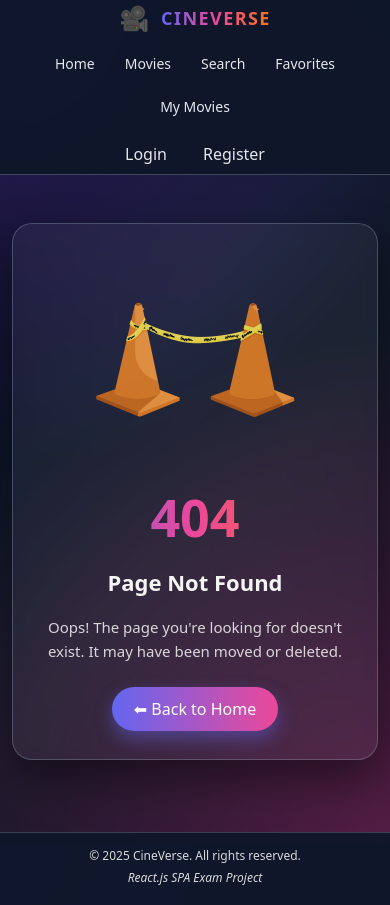
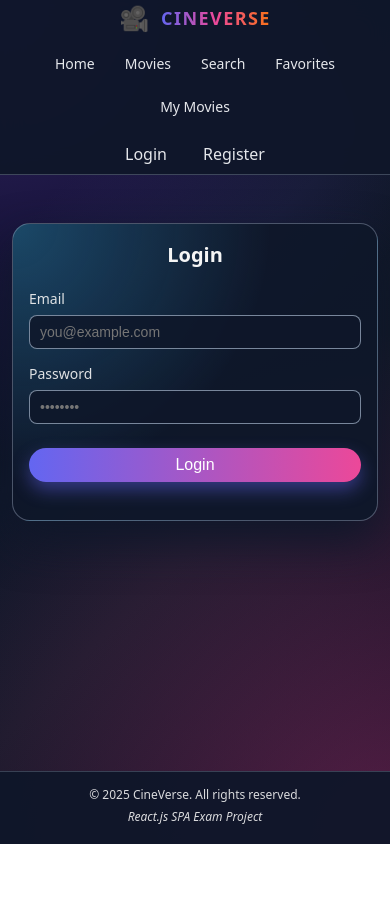
Before and after one commit to ZlatkoMarianov/React.js_Project, a React (Vite) app in the folder client/: page /login in a window 390 px wide. After the commit the page ends 844 px from the top, so only its background shows below. Built offline with nearby package versions, Linux system fonts and the light colour scheme.

Commit message:
Add login component and Auth.module.css

```diff
--- a/client/src/App.jsx
+++ b/client/src/App.jsx
@@ -10,6 +10,8 @@ import Favorites from './components/favorites/Favorites.jsx';
 import MyMovies from './components/myMovies/MyMovies.jsx';
 import Create from './components/create/Create.jsx';
 import Details from './components/details/Details.jsx';
+import Edit from './components/edit/Edit.jsx';
+import Login from './components/auth/Login.jsx';
 
 function App() {
   return (
@@ -22,10 +24,12 @@ function App() {
             <Route path="/" element={<Home />} />
             <Route path="/catalog" element={<MoviesCatalog />} />
             <Route path="/movies/:movieId/details" element={<Details />} />
+            <Route path="/movies/:movieId/edit" element={<Edit />} />
             <Route path="/create" element={<Create />} />
             <Route path="/search" element={<Search />} />
             <Route path="/favorites" element={<Favorites />} />
             <Route path="/myMovies" element={<MyMovies />} />
+            <Route path="/login" element={<Login />} />
 
             <Route path="*" element={<NotFound />} />
           </Routes>
--- /dev/null
+++ b/client/src/components/auth/Auth.module.css
@@ -0,0 +1,85 @@
+/* AUTH PAGES (Login & Register) */
+
+.authPage {
+  padding-top: 30px;
+}
+
+.authSection {
+  display: flex;
+  justify-content: center;
+  align-items: flex-start;
+  min-height: 60vh;
+}
+
+/* CARD */
+.authCard {
+  width: 100%;
+  max-width: 380px;
+  background: radial-gradient(circle at top left, rgba(56, 189, 248, 0.3), transparent 55%),
+    rgba(15, 23, 42, 0.96);
+  border-radius: 18px;
+  padding: 20px 22px;
+  border: 1px solid rgba(148, 163, 184, 0.45);
+  box-shadow: 0 20px 45px rgba(15, 23, 42, 1);
+}
+
+.authCard h2 {
+  font-size: 22px;
+  font-weight: 600;
+  text-align: center;
+  margin-bottom: 18px;
+}
+
+/* FORM */
+.authForm {
+  display: flex;
+  flex-direction: column;
+  gap: 14px;
+}
+
+.formField {
+  display: flex;
+  flex-direction: column;
+  gap: 6px;
+}
+
+.formField span {
+  font-size: 14px;
+  font-weight: 500;
+  opacity: 0.9;
+}
+
+/* BUTTON */
+.authSubmit {
+  width: 100%;
+  margin-top: 10px;
+}
+
+/* ALTERNATIVE LINK */
+.authAlt {
+  margin-top: 8px;
+  font-size: 13px;
+  text-align: center;
+  opacity: 0.85;
+}
+
+.authAlt a {
+  color: #a5b4fc;
+  text-decoration: none;
+  font-weight: 500;
+}
+
+.authAlt a:hover {
+  text-decoration: underline;
+}
+
+/* RESPONSIVE */
+@media (max-width: 500px) {
+  .authCard {
+    padding: 16px;
+  }
+
+  .authCard h2 {
+    font-size: 20px;
+  }
+}
--- /dev/null
+++ b/client/src/components/auth/Login.jsx
@@ -0,0 +1,27 @@
+import styles from './Auth.module.css'
+
+export default function Login() {
+    return (
+         <section className={`section ${styles.authSection} ${styles.authPage}`}>
+      <div className={styles.authCard}>
+        <h2>Login</h2>
+        <form className={styles.authForm}>
+          <label className={styles.formField}>
+            <span>Email</span>
+            <input type="email" className="input" placeholder="you@example.com" />
+          </label>
+          <label className={styles.formField}>
+            <span>Password</span>
+            <input type="password" className="input" placeholder="••••••••" />
+          </label>
+          <button className={`btn btn-primary ${styles.authSubmit}`} type="submit">
+            Login
+          </button>
+          <p className={styles.authAlt}>
+            {/* Don't have an account? <Link to="/register">Register</Link> */}
+          </p>
+        </form>
+      </div>
+    </section>
+    );
+}
--- a/client/src/components/details/Details.jsx
+++ b/client/src/components/details/Details.jsx
@@ -1,9 +1,9 @@
-import { Link } from 'react-router-dom'
-import styles from './Details.module.css'
+import { Link } from 'react-router-dom';
+import styles from './Details.module.css';
 
 export default function Details() {
-    return (
-           <section className={`section ${styles.detailsPage}`}>
+  return (
+    <section className={`section ${styles.detailsPage}`}>
       <div className={styles.detailsLayout}>
         <div className={styles.detailsPoster}>
           <img src="https://upload.wikimedia.org/wikipedia/en/thumb/1/18/Inception_OST.jpg/250px-Inception_OST.jpg" alt="Movie poster" />
@@ -12,23 +12,25 @@ export default function Details() {
           <h2>Inception</h2>
           <p className={styles.detailsMeta}>2010 · 148 min · Sci-Fi / Action</p>
           <p className={styles.detailsRating}>
-            Rating: <strong>4.5 / 5</strong> ★
+            Rating: <strong> 4.5 / 5</strong> ★
           </p>
           <p className={styles.detailsDescription}>
             Dom Cobb is a skilled thief, the absolute best in the dangerous art of extraction: stealing valuable secrets from deep within the
             subconscious during the dream state...
           </p>
           <div className={styles.detailsActions}>
-
-            <Link to="/catalog" className="btn btn-outline">Back to catalog</Link>
+            <Link to="/catalog" className="btn btn-outline">
+              Back to catalog
+            </Link>
             {/*  – Add/Remove favorites */}
             <button className="btn btn-primary">Add to favorites</button>
 
-            {/* <Link to={`/movies/${gameId}/edit`} className="btn btn-ghost">Edit</Link> */}
+            {/* <Link to={`/movies/${}/edit`} className="btn btn-ghost">Edit</Link> */}
+            <button className="btn btn-ghost">Edit</button>
             <button className="btn btn-danger">Delete</button>
           </div>
         </div>
       </div>
     </section>
-    );
+  );
 }
--- a/client/src/components/edit/Edit.jsx
+++ b/client/src/components/edit/Edit.jsx
@@ -1,6 +1,6 @@
 import MovieForm from "../movieForm/MovieForm.jsx";
 
-export default function Create() {
+export default function Edit() {
     return (
         <MovieForm title="Edit Movie" />
     );
--- a/client/src/components/favorites/Favorites.jsx
+++ b/client/src/components/favorites/Favorites.jsx
@@ -9,10 +9,10 @@ export default function Favorites() {
         <p className="section-subtitle">Movies you've marked as favorites.</p>
       </div>
       <div className={`movie-grid ${styles.favoritesGrid}`}>
-        <MovieCard />
-        <MovieCard />
-        <MovieCard />
-        <MovieCard />
+
+        {/* // TODO
+        <MovieCard /> */}
+
       </div>
     </section>
   );
--- a/client/src/components/myMovies/MyMovies.jsx
+++ b/client/src/components/myMovies/MyMovies.jsx
@@ -10,8 +10,10 @@ export default function MyMovies() {
         <p className="section-subtitle">Movies created by the current user (ownerId == user._id).</p>
       </div>
       <div className={`movie-grid ${styles.myMoviesGrid}`}>
-        <MovieCard />
-        <MovieCard />
+
+        {/* // TODO
+        <MovieCard /> */}
+
         {/* <article className="movie-card">
             <div className="movie-image">
               <img
```
